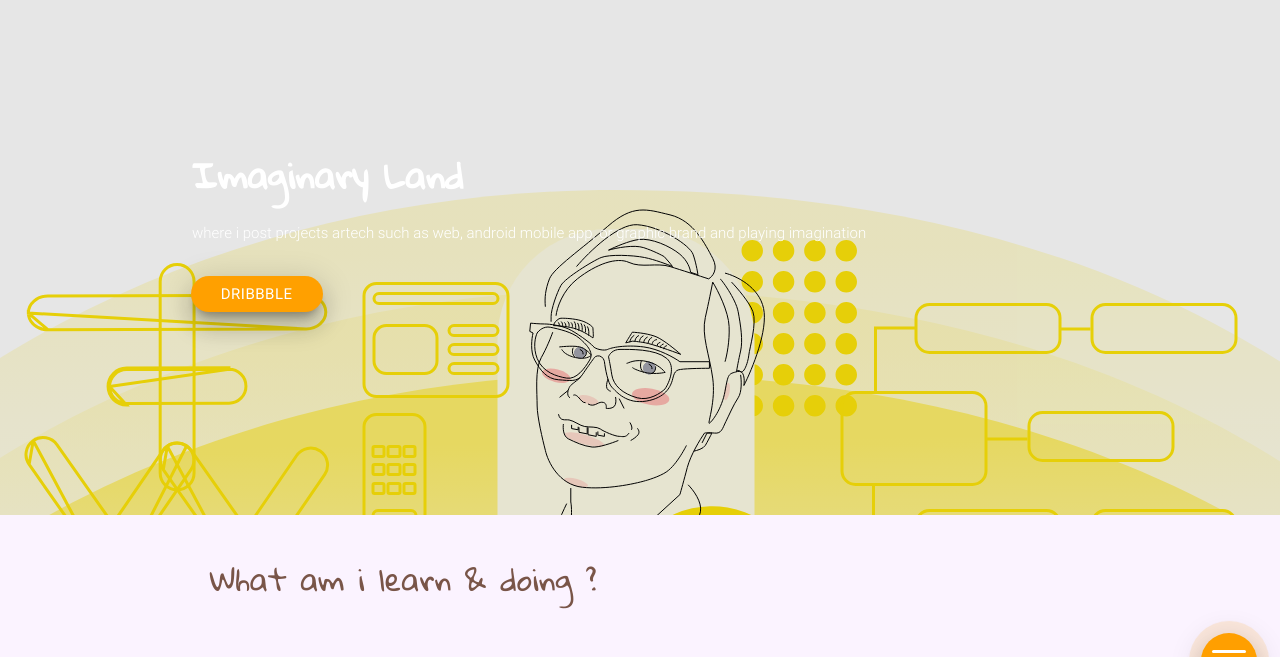
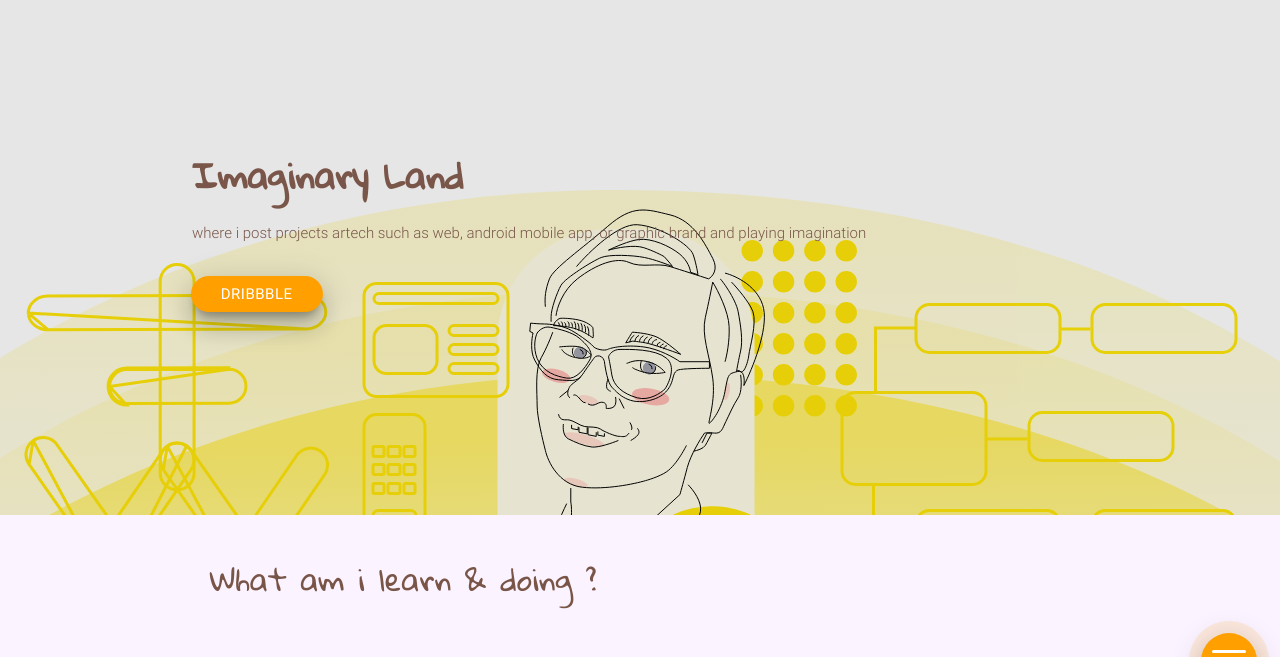
Before and after one commit to fawsharam/fawsharam.github.io, a plain HTML site: page index.html in a window 1280 px wide. Shown: the part 85-742 px from the top of the page. Drawn offline with nearby package versions, Linux system fonts and the light colour scheme; a script that the page names is missing.

Commit message:
Update index.html

```diff
--- a/index.html
+++ b/index.html
@@ -63,10 +63,10 @@
     <div class="section no-pad-bot">
           <div class="container">
             <br><br>
-            <h4 class="header left-align text-lighten-2" style="color: #fff;font-family: 'Gloria Hallelujah', cursive;"><b>Imaginary Land</b></h4>
+            <h4 class="header left-align text-lighten-2" style="color: #795649;font-family: 'Gloria Hallelujah', cursive;"><b>Imaginary Land</b></h4>
             <div class="row left-align">
               <h4 class="header col s12 light" style="
-              font-size: 15px;color: #fff;"> where i post projects artech such as web, android mobile app, or graphic brand and playing imagination</h4>
+              font-size: 15px;color: #795649;"> where i post projects artech such as web, android mobile app, or graphic brand and playing imagination</h4>
             </div>
             <div class="row left-align">
               <a href="https://dribbble.com/fawsaram" id="download-button" class="btn waves-effect waves-light amber darken-2 z-depth-5" style="border-radius: 20px;margin-left: 10px;">Dribbble</a>
```
